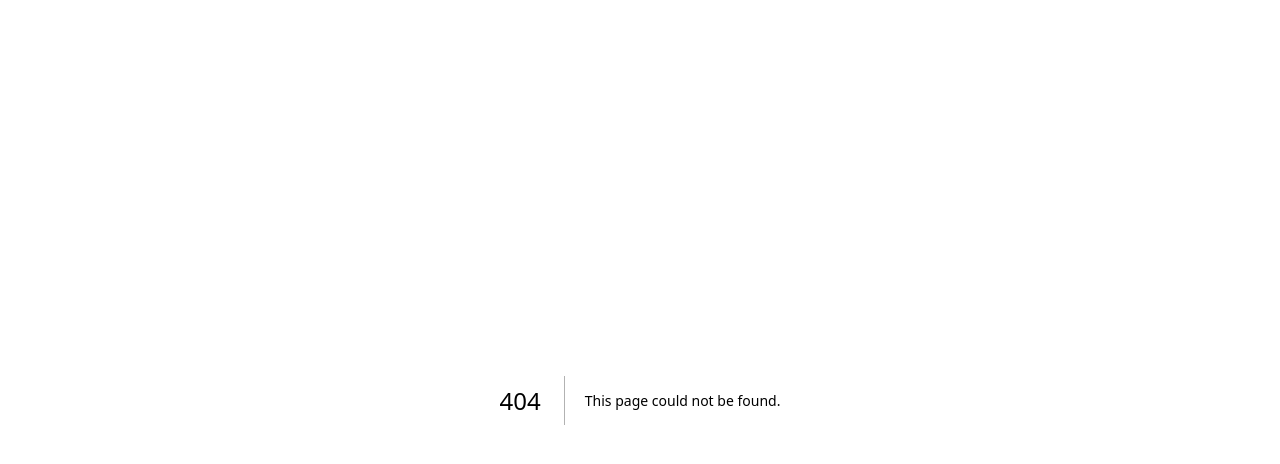
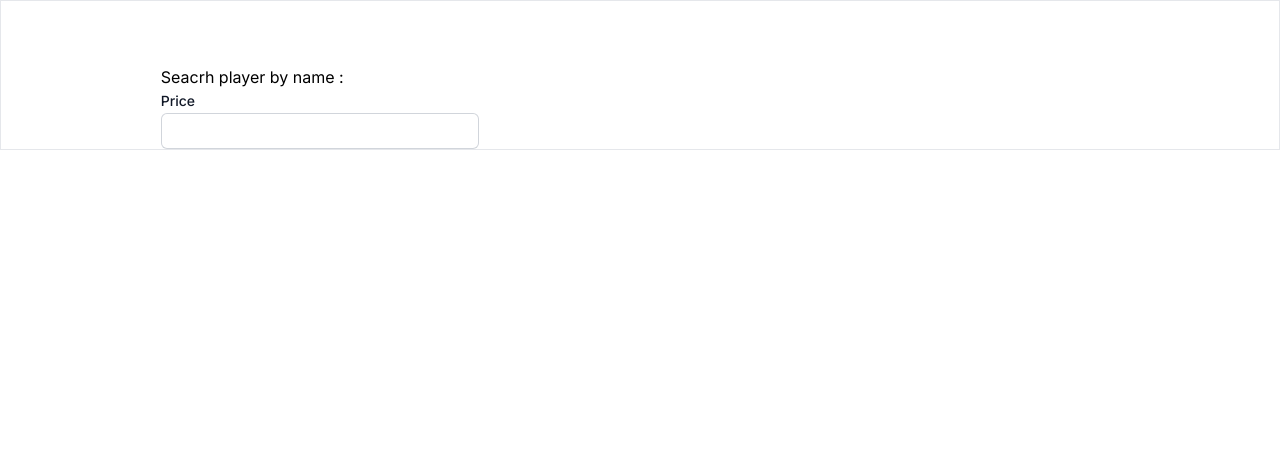
Before and after one commit to metropolis04/dota2-typescript, a Next.js app: page /search in a window 1280 px wide. Before the commit this address had no page. Shown: the top 464 px of the page. Built offline with nearby package versions, Linux system fonts and the light colour scheme.

Commit message:
add search page

```diff
--- a/src/app/page.tsx
+++ b/src/app/page.tsx
@@ -3,11 +3,18 @@ import Link from "next/link"
 
 export default function Home() {
   return (
-    <main className="flex min-h-screen flex-col items-center justify-between p-24">
-      <div>
-        <Link href="/about">About</Link>
-        <Link href="/heroes">Heroes</Link>
+
+      <div className="flex w-100 border pt-16 bg-gray-100" >
+        <div className="px-3 w-32">
+          <Link href="/about">About</Link>
+        </div>
+        <div className="px-3 w-32">
+          <Link href="/heroes">Heroes</Link>
+        </div>
+        <div className="px-3 w-32">
+          <Link href="/search">Search</Link>
+        </div>
       </div>
-    </main>
+
   );
 }
--- /dev/null
+++ b/src/app/search/components/SearchComponent.tsx
@@ -0,0 +1,37 @@
+'use client'
+
+import React, {FormEvent, useState} from "react"
+
+
+export const SearchComponent:React.FunctionComponent = () => {
+
+    const [name , setName] = useState<string>('')
+
+    const handleSubmit = (e:FormEvent) => {
+        e.preventDefault()
+        console.log(name)
+    }
+
+    return (
+        <>
+        <div className="flex flex-col pt-16">
+            <h6>Seacrh player by name :</h6>
+            <div className="self-start">
+                <form onSubmit={handleSubmit} >
+                    <div className="flex flex-col items-start">
+                        <label htmlFor="player" className="block text-sm font-medium leading-6 text-gray-900">
+                            Price
+                        </label>
+                        <input
+                        onChange={(e) => setName(e.target.value)}
+                        type="text"
+                        name="player"
+                        className= "block w-full rounded-md border-0 py-1.5 pl-7 pr-20 text-gray-900 ring-1 ring-inset ring-gray-300 placeholder:text-gray-400 focus:ring-2 focus:ring-inset focus:ring-indigo-600 sm:text-sm sm:leading-6"
+                        />
+                     </div>
+                </form>
+            </div>
+        </div>
+        </>
+    )
+}
--- /dev/null
+++ b/src/app/search/loading.tsx
@@ -0,0 +1,6 @@
+import React from "react"
+
+export default function Loading() {
+    // You can add any UI inside Loading, including a Skeleton.
+    return <h6>Loading page...</h6>
+  }
--- /dev/null
+++ b/src/app/search/page.tsx
@@ -0,0 +1,17 @@
+import React from "react"
+import { SearchComponent } from "./components/SearchComponent"
+
+export default async function SearchPage() {
+
+
+    return (
+        <>
+            <div className="flex flex-row  justify-center border">
+                <div className="flex flex-row basis-3/4 justify-start ">
+                    <SearchComponent />
+
+                </div>
+            </div>
+        </>
+    )
+}
```
